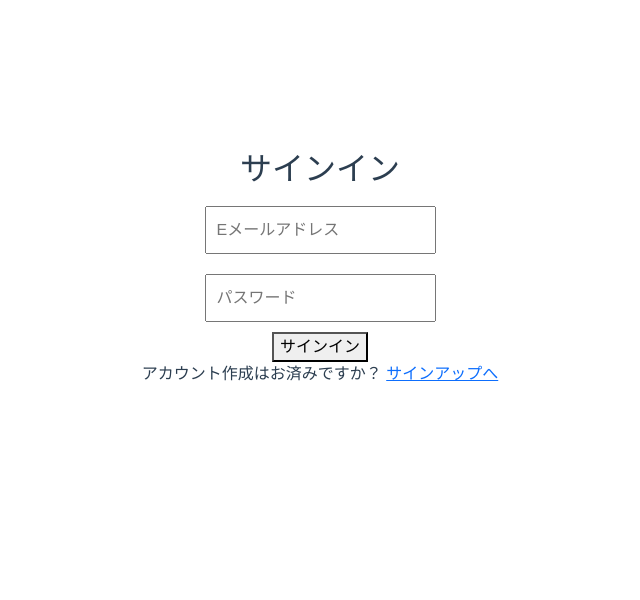
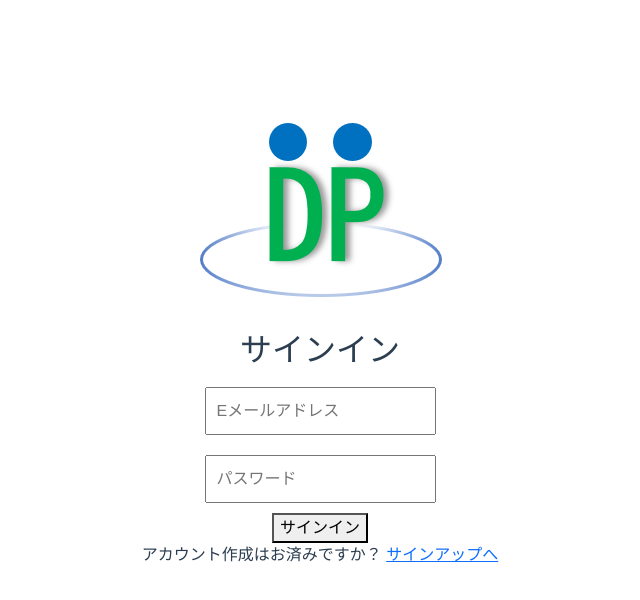
Before and after one commit to komadaru/hacku_trihack_ws, a Vue app: page / in a window 1280 px wide. Shown: the top 600 px of the page, without its empty margins (320-960 px from the left). Built offline with nearby package versions, Linux system fonts and the light colour scheme.

Commit message:
ロゴ配置

```diff
--- a/src/router/index.js
+++ b/src/router/index.js
@@ -49,7 +49,7 @@ const routes = [
     path: '/comlist',
     name: 'ComList',
     component: ComList
-  }
+  },
 ]
 
 const router = createRouter({
--- a/src/views/Login.vue
+++ b/src/views/Login.vue
@@ -1,4 +1,5 @@
 <template>
+    <img v-bind:src="require('../assets/dplogo.png')">
     <div class="signin">
         <h2>サインイン</h2>
         <input type="email" placeholder="Eメールアドレス" v-model="email">
--- a/src/views/Signup.vue
+++ b/src/views/Signup.vue
@@ -1,4 +1,5 @@
 <template>
+    <img v-bind:src="require('../assets/dplogo.png')">
     <div class="signup">
         <h2>サインアップ</h2>
         <input type="email" placeholder="Eメールアドレス" v-model="email">
@@ -44,6 +45,7 @@ export default {
             var db = firebase.firestore();
             db.collection('users').doc(this.id).set(userData)
         },
+
     }
 }
 </script>
```
Also changed, not shown: src/assets/dplogo.png (added).
